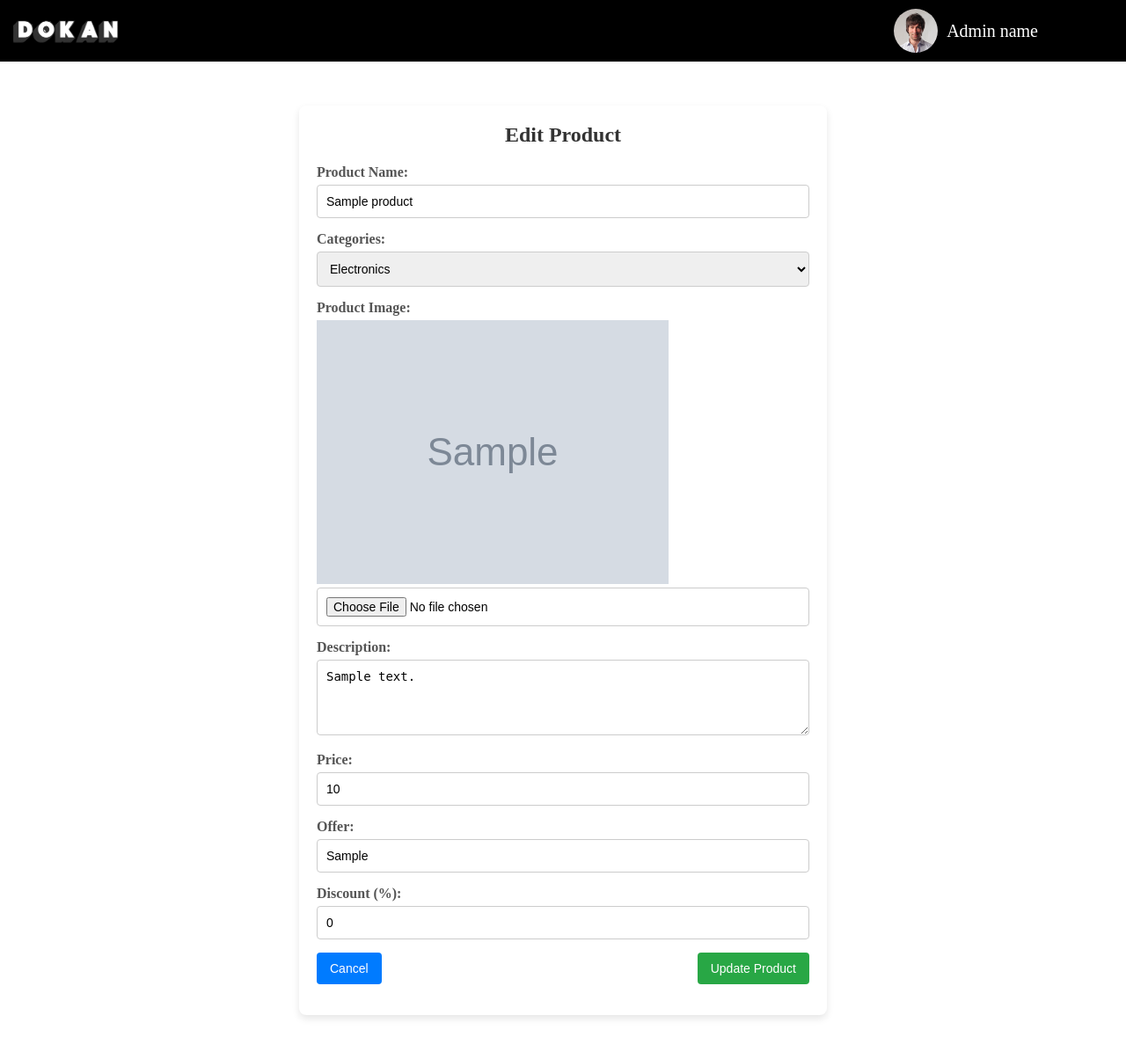
After one commit to Prasanna-Snr/dokan, a PHP site: page /dokan/view/edit_product.php?id=1 in a window 1280 px wide. The commit adds this page. Shown: the whole page at 88% size. Run offline with PHP 8.4, Linux system fonts and the light colour scheme; tables that the repository leaves empty or names only in its code hold one stand-in row (values such as "Sample post"); grey boxes marked "Sample" are stand-in pictures.

Commit message:
add update product

```diff
--- /dev/null
+++ b/view/edit_product.php
@@ -0,0 +1,72 @@
+<?php
+include "admin_navbar.php";
+include "../database/dbcon.php";
+if(isset($_GET['id'])):
+    $product_id = $_GET['id'];
+    $sql = "SELECT * FROM tbl_product WHERE product_id=$product_id";
+    $res = mysqli_query($conn, $sql);
+
+    session_start();
+    // echo isset($_SESSION['msg']) ? $_SESSION['msg'] : '';
+
+    while($row = mysqli_fetch_assoc($res)):
+        $name = isset($row['name']) ? $row['name'] : '';
+        $categories = isset($row['categories']) ? $row['categories'] : '';
+        $image_path = isset($row['image_path']) ? $row['image_path'] : '';
+        $description = isset($row['description']) ? $row['description'] : '';
+        $price = isset($row['price']) ? $row['price'] : '';
+        $offer = isset($row['offer']) ? $row['offer'] : '';
+        $discount = isset($row['discount']) ? $row['discount'] : '';
+    ?>
+        <div class="admin-product-form-container">
+        <h1 class="admin-product-form-header">Edit Product</h1>
+        <form class="admin-product-form" action="../controller/edit_product_controller.php" method="POST" enctype="multipart/form-data">
+    <div class="admin-product-form-group">
+        <label class="admin-product-form-label">Product Name:</label>
+        <input type="text" name="name" id="name" value="<?php echo $name; ?>" class="admin-product-form-input" required>
+    </div>
+    <div class="admin-product-form-group">
+        <label class="admin-product-form-label">Categories:</label>
+        <select name="categories" id="categories" class="admin-product-form-select" required>
+            <option value="" disabled>Select a category</option>
+            <option value="electronics" <?php echo ($categories == 'electronics') ? 'selected' : ''; ?>>Electronics</option>
+            <option value="fashion" <?php echo ($categories == 'fashion') ? 'selected' : ''; ?>>Fashion</option>
+            <option value="home" <?php echo ($categories == 'home') ? 'selected' : ''; ?>>Home and Furniture</option>
+            <option value="beauty" <?php echo ($categories == 'beauty') ? 'selected' : ''; ?>>Beauty and Personal Care</option>
+            <option value="drones" <?php echo ($categories == 'drones') ? 'selected' : ''; ?>>Drones</option>
+        </select>
+    </div>
+    <div class="admin-product-form-group">
+        <label class="admin-product-form-label">Product Image:</label>
+        <?php if($image_path): ?>
+            <img src="<?php echo $image_path; ?>" alt="Product Image" class="product-image-preview" />
+            <br>
+        <?php endif; ?>
+        <input type="file" name="image" id="image" class="admin-product-form-input-file" accept="image/*">
+    </div>
+    <div class="admin-product-form-group">
+        <label class="admin-product-form-label">Description:</label>
+        <textarea name="description" id="description" class="admin-product-form-textarea" rows="4" required><?php echo $description; ?></textarea>
+    </div>
+    <div class="admin-product-form-group">
+        <label class="admin-product-form-label">Price:</label>
+        <input type="number" name="pric" id="pric" value="<?php echo $price; ?>" class="admin-product-form-input" required>
+    </div>
+    <div class="admin-product-form-group">
+        <label class="admin-product-form-label">Offer:</label>
+        <input type="text" name="offer" id="offer" value="<?php echo $offer; ?>" class="admin-product-form-input">
+    </div>
+    <div class="admin-product-form-group">
+        <label class="admin-product-form-label">Discount (%):</label>
+        <input type="number" name="discount" id="discount" value="<?php echo $discount; ?>" class="admin-product-form-input" min="0" max="100">
+    </div>
+    <div class="admin-product-form-group admin-product-form-buttons">
+        <button type="button" class="admin-product-form-button admin-product-form-previous" onclick="window.history.back()">Cancel</button>
+        <button type="submit" class="admin-product-form-button admin-product-form-submit">Update Product</button>
+    </div>
+</form>
+    </div>
+    <?php endwhile;
+else:
+    header("location: edit_product.php");
+endif; ?>
--- a/view/product_list.php
+++ b/view/product_list.php
@@ -61,7 +61,7 @@ include "admin_navbar.php";?>
                     </td>
                     <td><?php echo $row['price']; ?></td>
                     <td>
-                        <a href="" id="product-edit">Edit</a>
+                        <a href="/dokan/view/edit_product.php?id=<?php echo $row['product_id'];?>" id="product-edit">Edit</a>
                         <a href="/dokan/controller/delete_product_controller.php?id=<?php echo $row['product_id'];?>" id="product-delete">Delete</a>
                     </td>
                 </tr>
```
Also changed, not shown: controller/update_controller.php (added, +19 -0 lines), view/add_new_product.php (+6 -6 lines).
